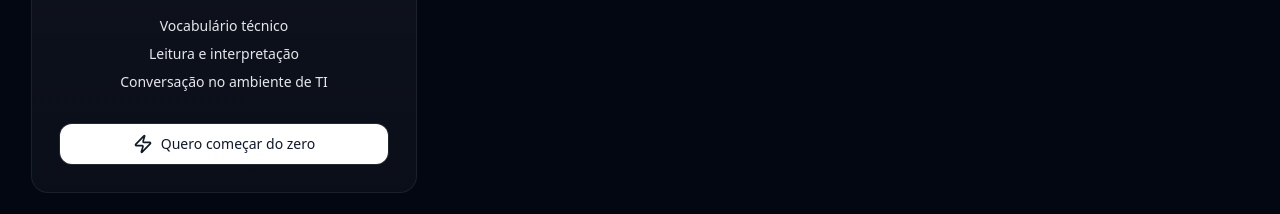
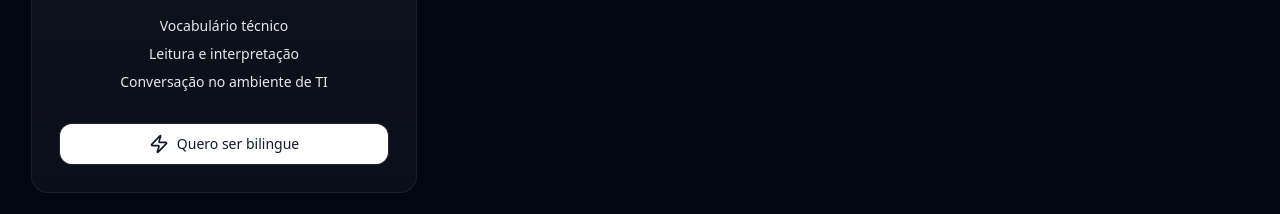
Before and after one commit to CzarFontanella/codi-sao-mateus, a React (Vite) app: page / in a window 1280 px wide. Shown: the part 1760-1974 px from the top of the page. Built offline with nearby package versions, Linux system fonts and the light colour scheme.

Commit message:
fix: botão do curso de inglês

```diff
--- a/src/components/HomeComponents/Courses.tsx
+++ b/src/components/HomeComponents/Courses.tsx
@@ -78,7 +78,7 @@ export default function Courses() {
         "Leitura e interpretação",
         "Conversação no ambiente de TI",
       ],
-      cta: "Quero começar do zero",
+      cta: "Quero ser bilingue",
       href: "/cursos/ingles",
       accent: "from-red-500 to-red-900",
     },
```
